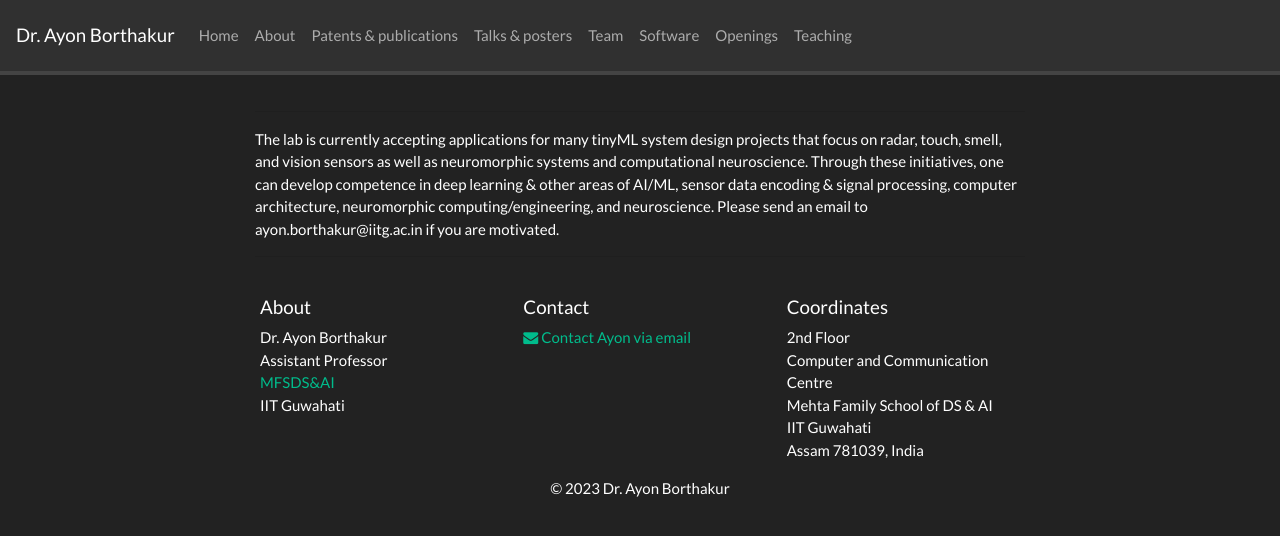
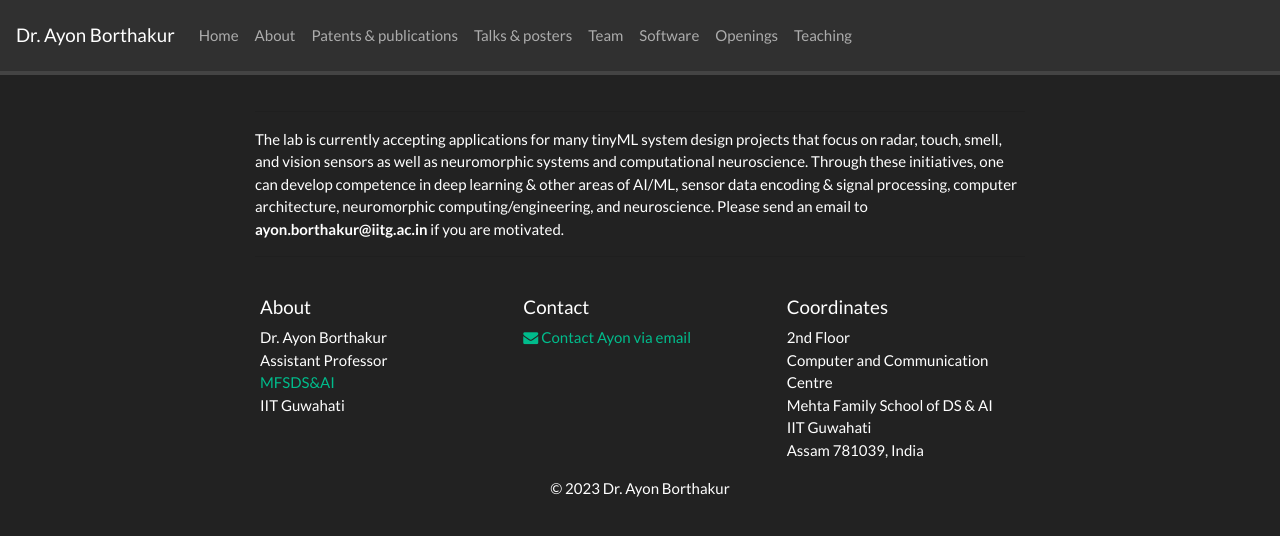
Before and after one commit to BorthakurAyon/borthakurayon.github.io, a Jekyll site: the page built from _pages/openings.md, in a window 1280 px wide. Shown: the top 536 px of the page. Built offline with Jekyll 4.4.1, drawn with Linux system fonts in a browser that asks for light colours; nearby versions of some CDN libraries; a style sheet for code colours, icons or effects is not loaded.

```diff
--- a/_pages/openings.md
+++ b/_pages/openings.md
@@ -6,6 +6,6 @@ permalink: /openings/
 ---
 ---
 
-The lab is currently accepting applications for many tinyML system design projects that focus on radar, touch, smell, and vision sensors as well as neuromorphic systems and computational neuroscience. Through these initiatives, one can develop competence in deep learning & other areas of AI/ML, sensor data encoding & signal processing, computer architecture, neuromorphic computing/engineering, and neuroscience. Please send an email to ayon.borthakur@iitg.ac.in if you are motivated.
+The lab is currently accepting applications for many tinyML system design projects that focus on radar, touch, smell, and vision sensors as well as neuromorphic systems and computational neuroscience. Through these initiatives, one can develop competence in deep learning & other areas of AI/ML, sensor data encoding & signal processing, computer architecture, neuromorphic computing/engineering, and neuroscience. Please send an email to **ayon.borthakur@iitg.ac.in** if you are motivated.
 
 ---
```
